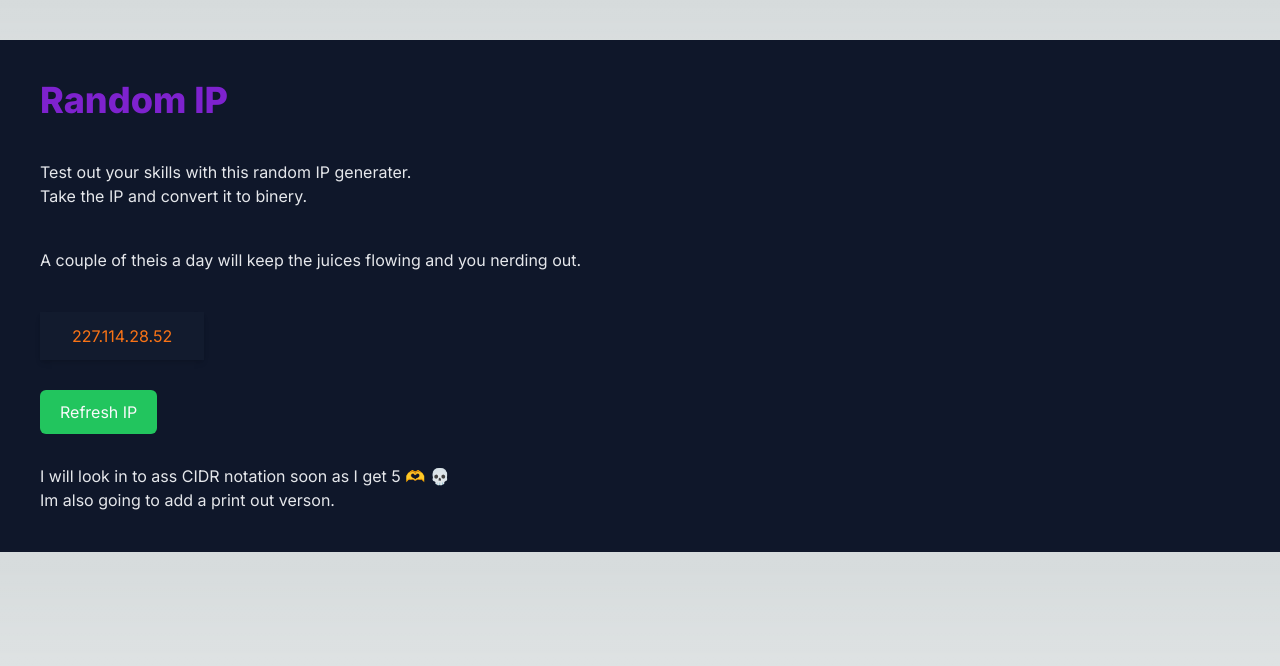
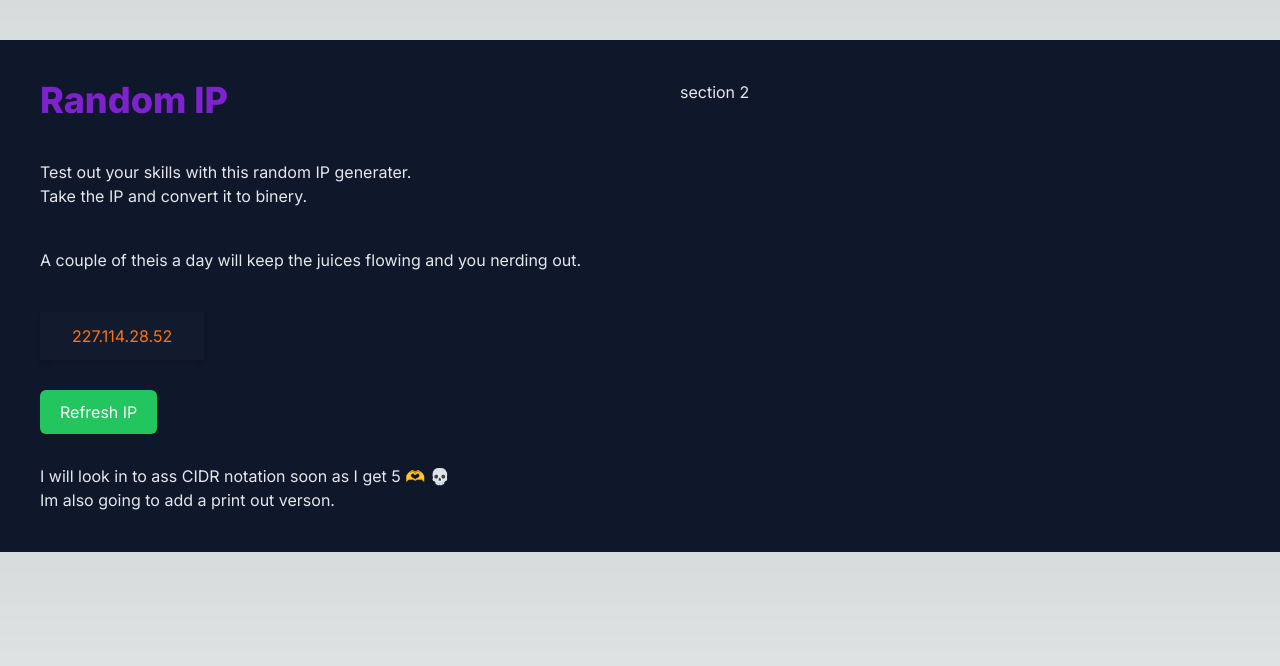
Before and after one commit to IAmCainey/subnetting, a Next.js app: page / in a window 1280 px wide. Shown: the top 666 px of the page. Built offline with nearby package versions, Linux system fonts and the light colour scheme.

Commit message:
changes to layout

```diff
--- a/app/page.js
+++ b/app/page.js
@@ -23,7 +23,8 @@ export default function Home() {
   const fakeIPAddress = generateFakeIPAddress();
 
   return (
-    <div className="container max-w-1/2 m-auto bg-slate-900 text-gray-200 p-10 mt-10">
+    <div className="container max-w-1/2 m-auto bg-slate-900 text-gray-200 p-10 mt-10 flex gap-10">
+      <div className="w-1/2">
         <h1 className="text-4xl text-purple-700 font-extrabold">Random IP</h1>
 
         <p className="py-10">
@@ -49,5 +50,10 @@ export default function Home() {
           <p>Im also going to add a print out verson. </p>
         </div>
       </div>
+
+      <div>
+        <h2>section 2</h2>
+      </div>
+    </div>
   );
 }
```
Lines whose indentation alone changed are shown as unchanged.
